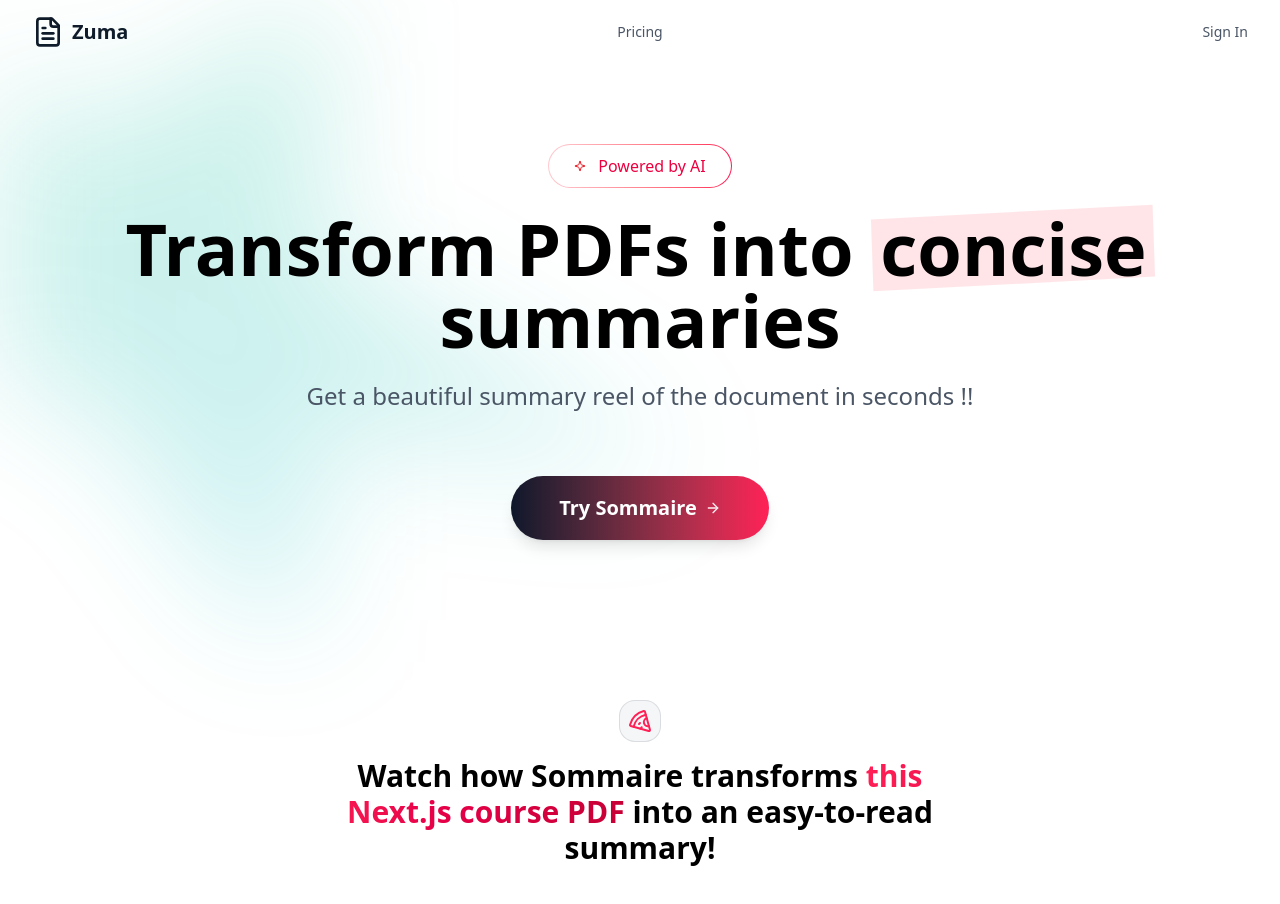
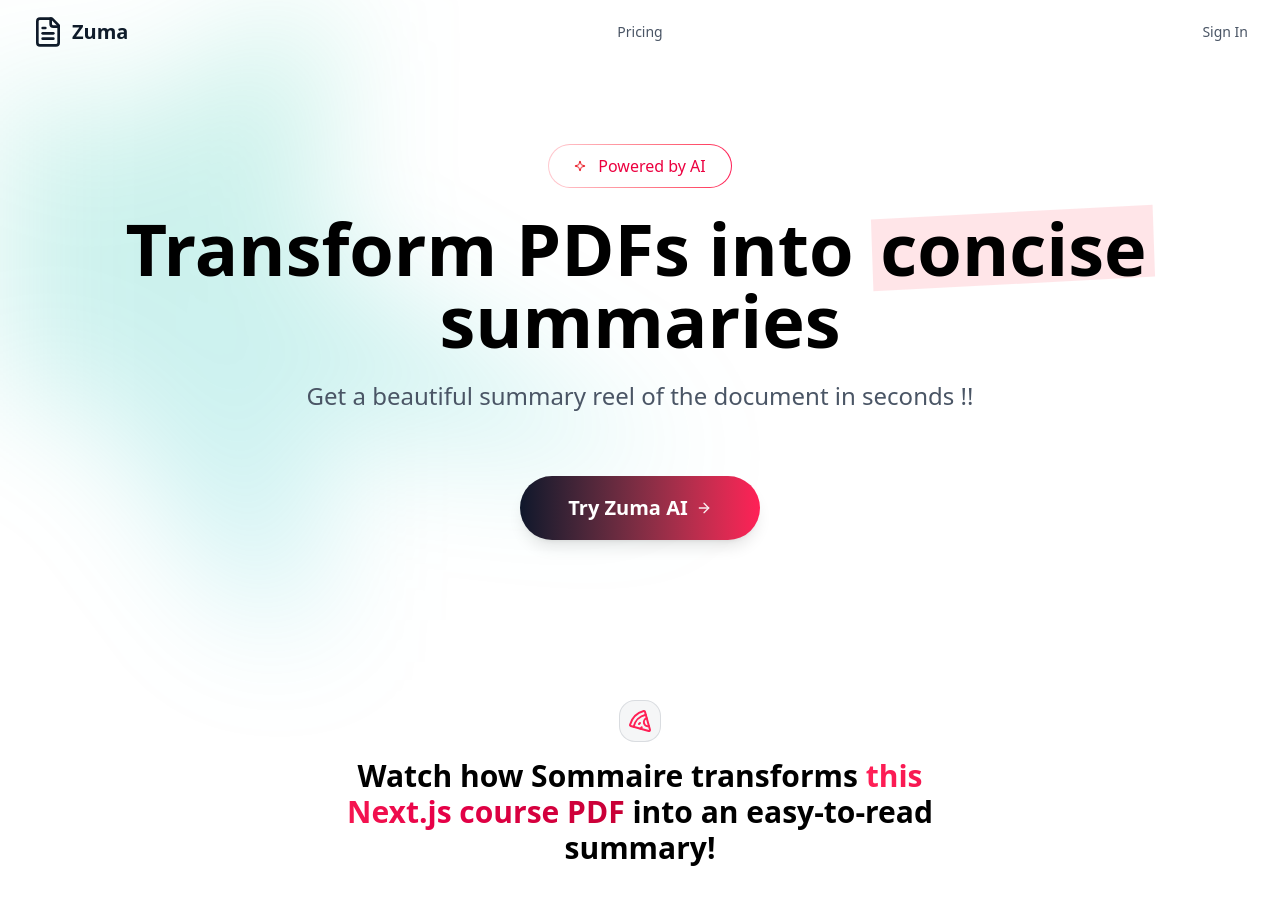
Before and after one commit to CaffeinatedEngineer/zuma, a Next.js app: page / in a window 1280 px wide. Shown: the top 904 px of the page. Built offline with nearby package versions, Linux system fonts and the light colour scheme.

Commit message:
Update hero-section.tsx

```diff
--- a/components/Home/hero-section.tsx
+++ b/components/Home/hero-section.tsx
@@ -47,7 +47,7 @@
     font-bold shadow-lg transition-all duration-200"
 >
   <Link href="/#pricing" className="flex gap-2 items-center">
-    <span>Try Sommaire</span>
+    <span>Try Zuma AI</span>
     <ArrowRight className="animate-pulse" />
   </Link>
 </Button>
```
